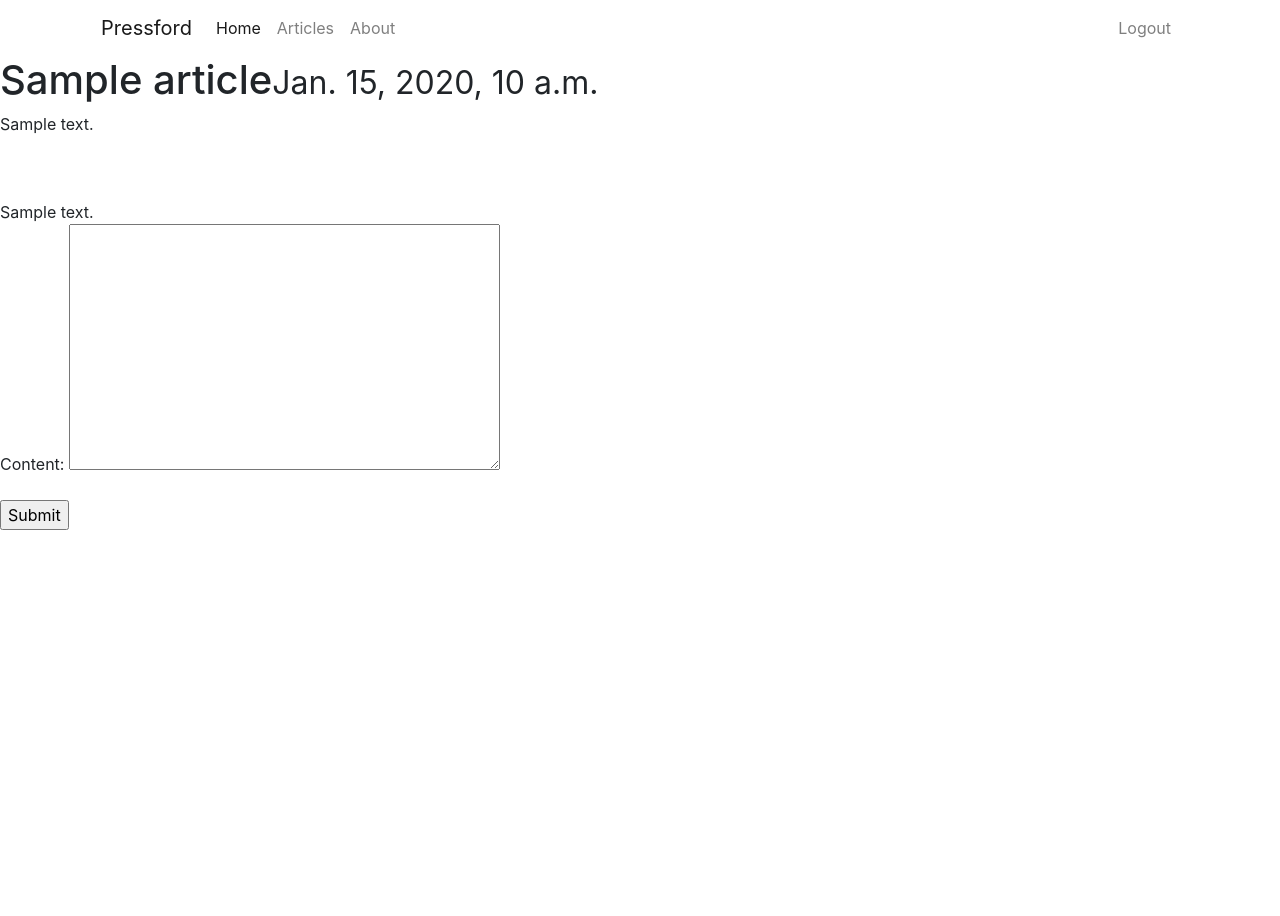
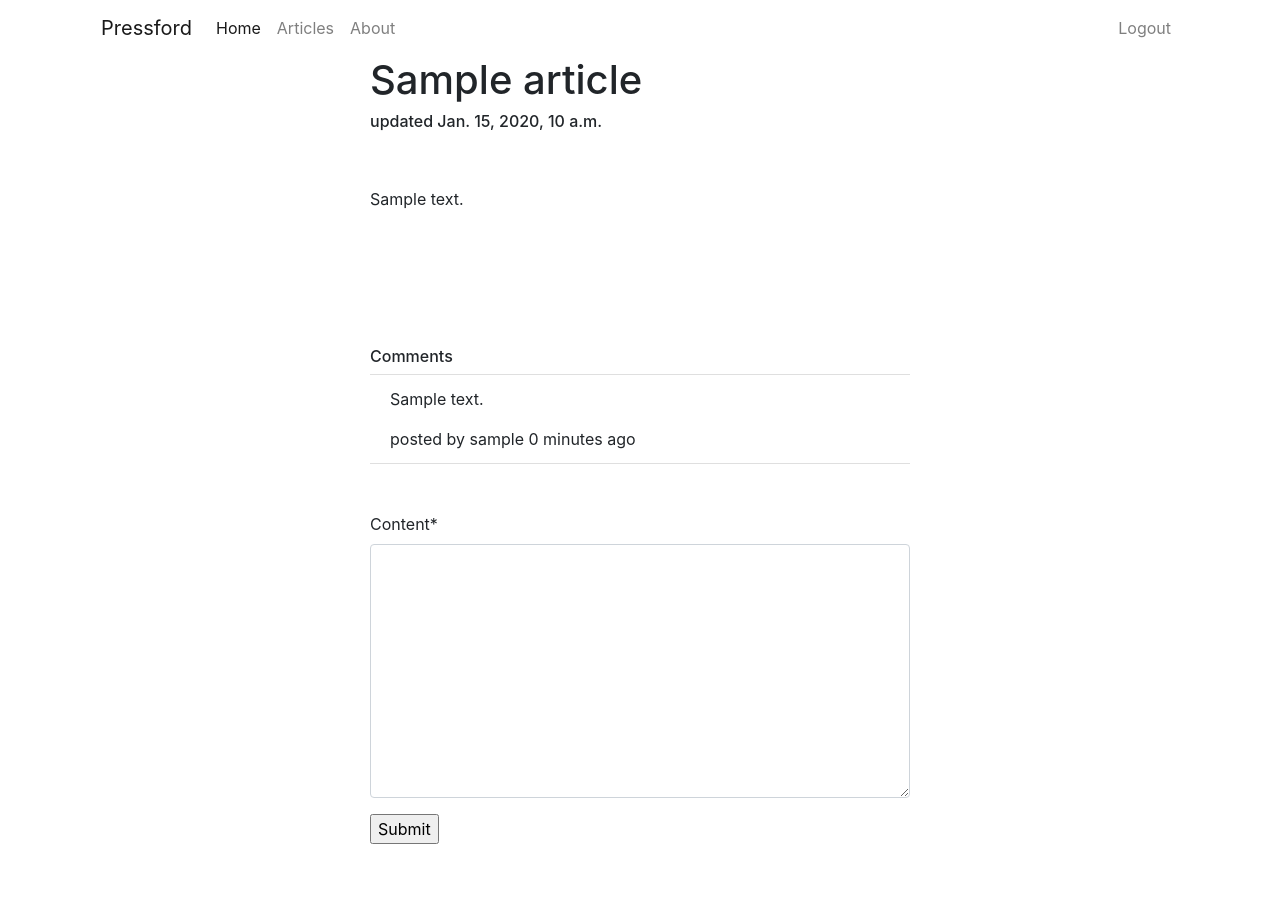
Before and after one commit to Stikerz/Blog, a Django app: a page that uses templates/articles/article_detail.html in a window 1280 px wide. Before the commit the page ends 530 px from the top, so only its background shows below. Run offline with Django 3.2, Linux system fonts and the light colour scheme; a user stored in the database is signed in; tables that the repository leaves empty hold one stand-in row (values such as "Sample post"); data that the repository does not hold is empty; some libraries are stand-ins or nearby versions.

Commit message:
Add crispy forms to comment form
  - fix input type error in article list html file
  - Edit article detailed html for appeal

```diff
--- a/templates/articles/article_detail.html
+++ b/templates/articles/article_detail.html
@@ -1,29 +1,46 @@
 {% extends 'base.html' %}
+{% load crispy_forms_tags %}
 
 
 {% block head_title %}
     {{ article.title }} | {{ block.super }}
 {% endblock head_title %}
 
-
 {% block content %}
 
 
-<div class="col-xs-6 col-xs-offset-3">
 
-    <h1>{{ article.title }}<small>{{ article.created }}</small> </h1>
-    {{ article.body | linebreaks }}</br>
+    <div class="container h-100">
+       <div class="row align-items-center h-100">
+        <div class="col-6 mx-auto">
+
+    <h1>{{ article.title }}</h1><h6>updated {{ article.updated }}</h6></br></br>
+    {{ article.body | linebreaks |wordwrap:50 }}</br>
     </br>
+ </br>
+ </br>
+ </br>
 
-</div>
+
+    <h6>Comments</h6>
+
+        <ol class="list-group list-group-flush">
 
     {% for comment in comments %}
-        {{ comment.content }}
+        <li class="list-group-item">{{ comment.content | linebreaks|wordwrap:15 }} posted by {{ comment.user.username }} {{comment.timestamp | timesince  }}  ago
+        </li>
     {% endfor %}
+        </ol><br/><br/>
     <form method="post" action="."> {% csrf_token %}
-           {{ comments_form.as_p }}
+           {{ comments_form|crispy }}
     <input type="submit" value="Submit"/>
     </form>
+        </div>
+       </div>
+       </div>
+</br>
+ </br>
+ </br>
 
 
 
--- a/templates/articles/article_list.html
+++ b/templates/articles/article_list.html
@@ -5,7 +5,7 @@
 
 <form class="float-right" method="get" action="">
 
-<input type="tex" name="query" placeholder="Search Posts"/>
+<input type="text" name="query" placeholder="Search Posts"/>
 <input type="submit" value="Search"/>
 
 </form><br/><br/><br/>
```
